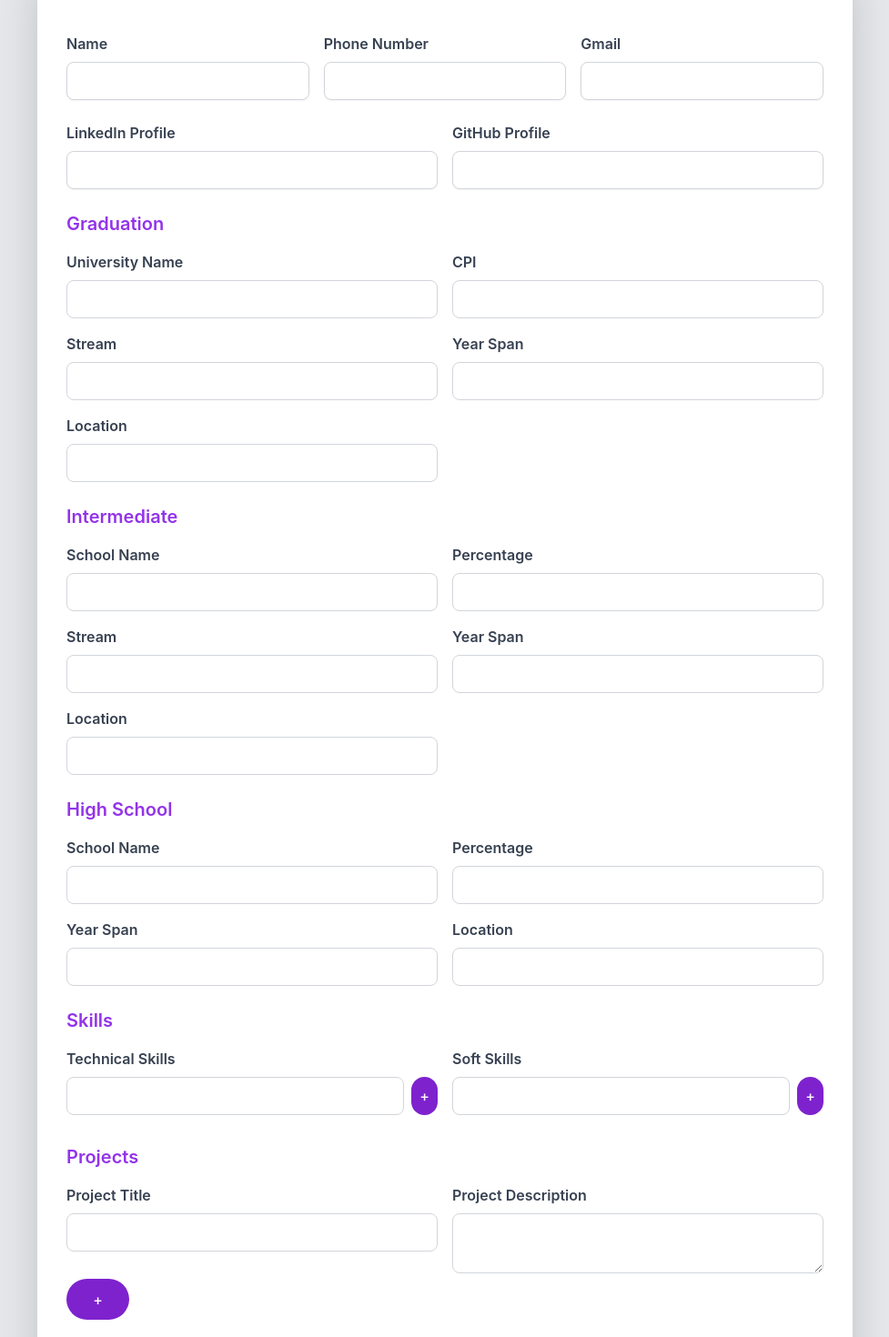
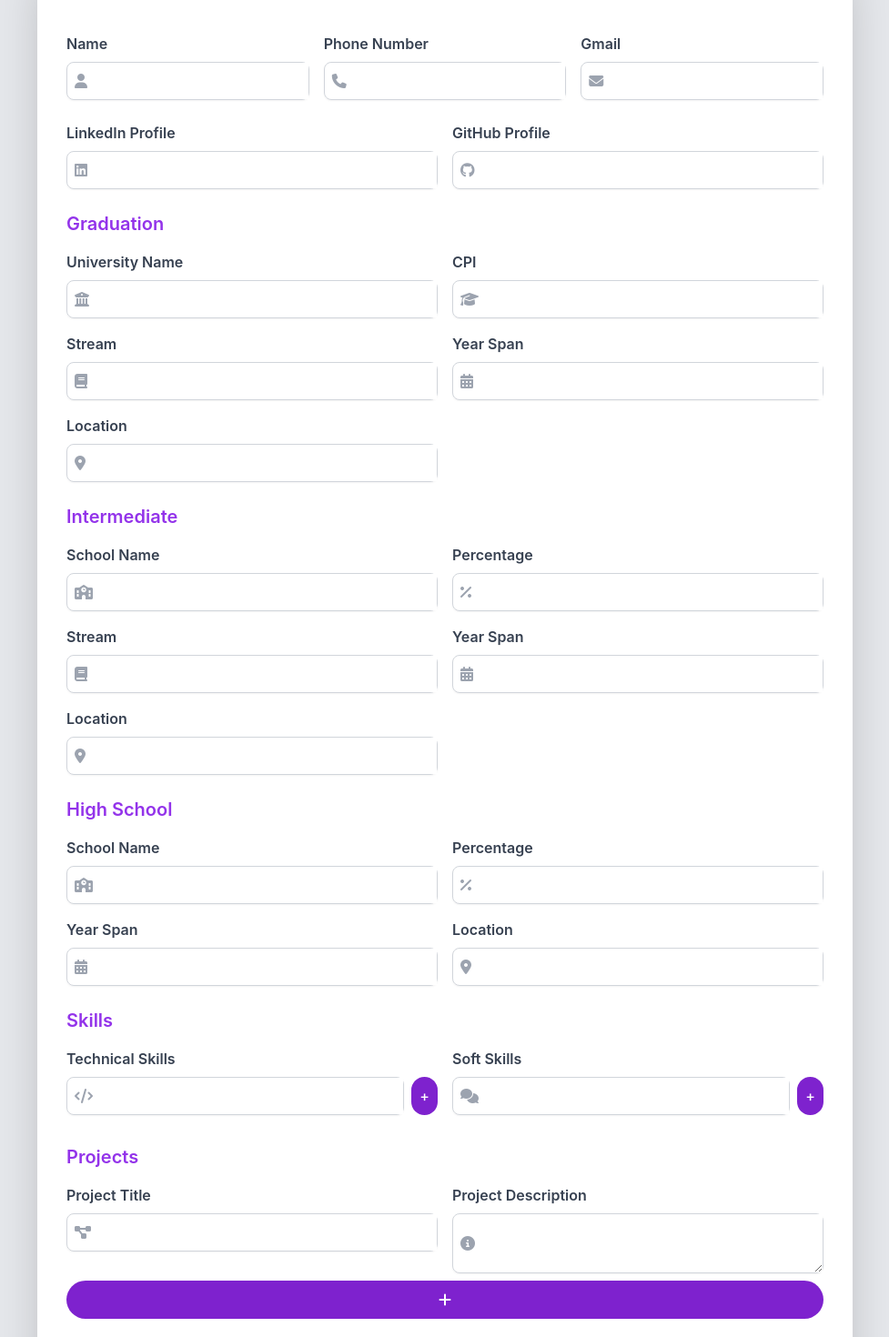
Before and after one commit to prachiagarwal5/resume-matching, a React (Vite) app in the folder frontend/: page /resume-creation in a window 1280 px wide. Shown: the part 180-1650 px from the top of the page at 91% size, without its empty margins (151-1128 px from the left). Built offline with nearby package versions, Linux system fonts and the light colour scheme.

Commit message:
add icons in create.jsx

```diff
--- a/frontend/package.json
+++ b/frontend/package.json
@@ -11,11 +11,14 @@
   },
   "dependencies": {
     "@fortawesome/fontawesome-free": "^6.6.0",
+    "@fortawesome/free-solid-svg-icons": "^6.6.0",
+    "@fortawesome/react-fontawesome": "^0.2.2",
     "axios": "^1.7.7",
     "chart.js": "^4.4.4",
     "react": "^18.3.1",
     "react-chartjs-2": "^5.2.0",
     "react-dom": "^18.3.1",
+    "react-icons": "^5.3.0",
     "react-router-dom": "^6.26.2"
   },
   "devDependencies": {
--- a/frontend/src/pages/create.jsx
+++ b/frontend/src/pages/create.jsx
@@ -1,4 +1,6 @@
 import React, { useState } from 'react';
+import { FontAwesomeIcon } from '@fortawesome/react-fontawesome';
+import { faUser, faPhone, faEnvelope } from '@fortawesome/free-solid-svg-icons';
 
 const CreateResume = () => {
   const [formData, setFormData] = useState({
@@ -117,109 +119,140 @@ const CreateResume = () => {
         <form onSubmit={handleSubmit} className="space-y-6">
           {/* Name, Phone Number, and Gmail in one row */}
           <div className="grid grid-cols-3 gap-4">
-            <div>
+  <div className="relative">
     <label className="block text-gray-700 font-semibold mb-2">Name</label>
+    <div className="flex items-center border border-gray-300 rounded-lg shadow-sm">
+      <i className="fas fa-user text-gray-400 mx-2"></i>
       <input
         type="text"
-                className="w-full px-4 py-2 border border-gray-300 rounded-lg shadow-sm focus:outline-none"
+        className="w-full px-4 py-2 focus:outline-none"
         value={formData.name}
         onChange={(e) => handleInputChange(e, null, 'name')}
         required
       />
     </div>
-            <div>
+  </div>
+  <div className="relative">
     <label className="block text-gray-700 font-semibold mb-2">Phone Number</label>
+    <div className="flex items-center border border-gray-300 rounded-lg shadow-sm">
+      <i className="fas fa-phone text-gray-400 mx-2"></i>
       <input
         type="tel"
-                className="w-full px-4 py-2 border border-gray-300 rounded-lg shadow-sm focus:outline-none"
+        className="w-full px-4 py-2 focus:outline-none"
         value={formData.phoneNumber}
         onChange={(e) => handleInputChange(e, null, 'phoneNumber')}
         required
       />
     </div>
-            <div>
+  </div>
+  <div className="relative">
     <label className="block text-gray-700 font-semibold mb-2">Gmail</label>
+    <div className="flex items-center border border-gray-300 rounded-lg shadow-sm">
+      <i className="fas fa-envelope text-gray-400 mx-2"></i>
       <input
         type="email"
-                className="w-full px-4 py-2 border border-gray-300 rounded-lg shadow-sm focus:outline-none"
+        className="w-full px-4 py-2 focus:outline-none"
         value={formData.gmail}
         onChange={(e) => handleInputChange(e, null, 'gmail')}
         required
       />
     </div>
   </div>
+</div>
+
 
           {/* LinkedIn and GitHub profile in one row */}
           <div className="grid grid-cols-2 gap-4">
-            <div>
+  <div className="relative">
     <label className="block text-gray-700 font-semibold mb-2">LinkedIn Profile</label>
+    <div className="flex items-center border border-gray-300 rounded-lg shadow-sm">
+      <i className="fab fa-linkedin text-gray-400 mx-2"></i> {/* LinkedIn icon */}
       <input
         type="url"
-                className="w-full px-4 py-2 border border-gray-300 rounded-lg shadow-sm focus:outline-none"
+        className="w-full px-4 py-2 focus:outline-none"
         value={formData.linkedIn}
         onChange={(e) => handleInputChange(e, null, 'linkedIn')}
       />
     </div>
-            <div>
+  </div>
+  <div className="relative">
     <label className="block text-gray-700 font-semibold mb-2">GitHub Profile</label>
+    <div className="flex items-center border border-gray-300 rounded-lg shadow-sm">
+      <i className="fab fa-github text-gray-400 mx-2"></i> {/* GitHub icon */}
       <input
         type="url"
-                className="w-full px-4 py-2 border border-gray-300 rounded-lg shadow-sm focus:outline-none"
+        className="w-full px-4 py-2 focus:outline-none"
         value={formData.github}
         onChange={(e) => handleInputChange(e, null, 'github')}
       />
     </div>
   </div>
+</div>
+
 
           {/* Graduation */}
           <div>
   <h3 className="text-xl font-semibold text-purple-600 mb-4">Graduation</h3>
   <div className="grid grid-cols-2 gap-4">
-              <div>
+    <div className="relative">
       <label className="block text-gray-700 font-semibold mb-2">University Name</label>
+      <div className="flex items-center border border-gray-300 rounded-lg shadow-sm">
+        <i className="fas fa-university text-gray-400 mx-2"></i> {/* University icon */}
         <input
           type="text"
-                  className="w-full px-4 py-2 border border-gray-300 rounded-lg"
+          className="w-full px-4 py-2 focus:outline-none"
           value={formData.graduation.universityName}
           onChange={(e) => handleInputChange(e, 'graduation', 'universityName')}
           required
         />
       </div>
-              <div>
+    </div>
+    <div className="relative">
       <label className="block text-gray-700 font-semibold mb-2">CPI</label>
+      <div className="flex items-center border border-gray-300 rounded-lg shadow-sm">
+        <i className="fas fa-graduation-cap text-gray-400 mx-2"></i> {/* CPI icon */}
         <input
           type="text"
-                  className="w-full px-4 py-2 border border-gray-300 rounded-lg"
+          className="w-full px-4 py-2 focus:outline-none"
           value={formData.graduation.cpi}
           onChange={(e) => handleInputChange(e, 'graduation', 'cpi')}
           required
         />
       </div>
-              <div>
+    </div>
+    <div className="relative">
       <label className="block text-gray-700 font-semibold mb-2">Stream</label>
+      <div className="flex items-center border border-gray-300 rounded-lg shadow-sm">
+        <i className="fas fa-book text-gray-400 mx-2"></i> {/* Stream icon */}
         <input
           type="text"
-                  className="w-full px-4 py-2 border border-gray-300 rounded-lg"
+          className="w-full px-4 py-2 focus:outline-none"
           value={formData.graduation.stream}
           onChange={(e) => handleInputChange(e, 'graduation', 'stream')}
           required
         />
       </div>
-              <div>
+    </div>
+    <div className="relative">
       <label className="block text-gray-700 font-semibold mb-2">Year Span</label>
+      <div className="flex items-center border border-gray-300 rounded-lg shadow-sm">
+        <i className="fas fa-calendar-alt text-gray-400 mx-2"></i> {/* Year Span icon */}
         <input
           type="text"
-                  className="w-full px-4 py-2 border border-gray-300 rounded-lg"
+          className="w-full px-4 py-2 focus:outline-none"
           value={formData.graduation.yearSpan}
           onChange={(e) => handleInputChange(e, 'graduation', 'yearSpan')}
           required
         />
       </div>
-              <div>
+    </div>
+    <div className="relative">
       <label className="block text-gray-700 font-semibold mb-2">Location</label>
+      <div className="flex items-center border border-gray-300 rounded-lg shadow-sm">
+        <i className="fas fa-map-marker-alt text-gray-400 mx-2"></i> {/* Location icon */}
         <input
           type="text"
-                  className="w-full px-4 py-2 border border-gray-300 rounded-lg"
+          className="w-full px-4 py-2 focus:outline-none"
           value={formData.graduation.location}
           onChange={(e) => handleInputChange(e, 'graduation', 'location')}
           required
@@ -227,56 +260,72 @@ const CreateResume = () => {
       </div>
     </div>
   </div>
+</div>
+
 
           {/* Intermediate */}
           <div>
   <h3 className="text-xl font-semibold text-purple-600 mb-4">Intermediate</h3>
   <div className="grid grid-cols-2 gap-4">
-              <div>
+    <div className="relative">
       <label className="block text-gray-700 font-semibold mb-2">School Name</label>
+      <div className="flex items-center border border-gray-300 rounded-lg shadow-sm">
+        <i className="fas fa-school text-gray-400 mx-2"></i> {/* School icon */}
         <input
           type="text"
-                  className="w-full px-4 py-2 border border-gray-300 rounded-lg"
+          className="w-full px-4 py-2 focus:outline-none"
           value={formData.intermediate.schoolName}
           onChange={(e) => handleInputChange(e, 'intermediate', 'schoolName')}
           required
         />
       </div>
-              <div>
+    </div>
+    <div className="relative">
       <label className="block text-gray-700 font-semibold mb-2">Percentage</label>
+      <div className="flex items-center border border-gray-300 rounded-lg shadow-sm">
+        <i className="fas fa-percent text-gray-400 mx-2"></i> {/* Percentage icon */}
         <input
           type="text"
-                  className="w-full px-4 py-2 border border-gray-300 rounded-lg"
+          className="w-full px-4 py-2 focus:outline-none"
           value={formData.intermediate.percentage}
           onChange={(e) => handleInputChange(e, 'intermediate', 'percentage')}
           required
         />
       </div>
-              <div>
+    </div>
+    <div className="relative">
       <label className="block text-gray-700 font-semibold mb-2">Stream</label>
+      <div className="flex items-center border border-gray-300 rounded-lg shadow-sm">
+        <i className="fas fa-book text-gray-400 mx-2"></i> {/* Stream icon */}
         <input
           type="text"
-                  className="w-full px-4 py-2 border border-gray-300 rounded-lg"
+          className="w-full px-4 py-2 focus:outline-none"
           value={formData.intermediate.stream}
           onChange={(e) => handleInputChange(e, 'intermediate', 'stream')}
           required
         />
       </div>
-              <div>
+    </div>
+    <div className="relative">
       <label className="block text-gray-700 font-semibold mb-2">Year Span</label>
+      <div className="flex items-center border border-gray-300 rounded-lg shadow-sm">
+        <i className="fas fa-calendar-alt text-gray-400 mx-2"></i> {/* Year Span icon */}
         <input
           type="text"
-                  className="w-full px-4 py-2 border border-gray-300 rounded-lg"
+          className="w-full px-4 py-2 focus:outline-none"
           value={formData.intermediate.yearSpan}
           onChange={(e) => handleInputChange(e, 'intermediate', 'yearSpan')}
           required
         />
       </div>
-              <div>
+    </div>
+    <div className="relative">
       <label className="block text-gray-700 font-semibold mb-2">Location</label>
+      <div className="flex items-center border border-gray-300 rounded-lg shadow-sm">
+        <i className="fas fa-map-marker-alt text-gray-400 mx-2"></i> {/* Location icon */}
         <input
           type="text"
-                  className="w-full px-4 py-2 border border-gray-300 rounded-lg"
+          className="w-full px-4 py-2 focus:outline-none"
           value={formData.intermediate.location}
           onChange={(e) => handleInputChange(e, 'intermediate', 'location')}
           required
@@ -284,46 +333,59 @@ const CreateResume = () => {
       </div>
     </div>
   </div>
+</div>
+
 
           {/* High School */}
           <div>
   <h3 className="text-xl font-semibold text-purple-600 mb-4">High School</h3>
   <div className="grid grid-cols-2 gap-4">
-              <div>
+    <div className="relative">
       <label className="block text-gray-700 font-semibold mb-2">School Name</label>
+      <div className="flex items-center border border-gray-300 rounded-lg shadow-sm">
+        <i className="fas fa-school text-gray-400 mx-2"></i> {/* School icon */}
         <input
           type="text"
-                  className="w-full px-4 py-2 border border-gray-300 rounded-lg"
+          className="w-full px-4 py-2 focus:outline-none"
           value={formData.highSchool.schoolName}
           onChange={(e) => handleInputChange(e, 'highSchool', 'schoolName')}
           required
         />
       </div>
-              <div>
+    </div>
+    <div className="relative">
       <label className="block text-gray-700 font-semibold mb-2">Percentage</label>
+      <div className="flex items-center border border-gray-300 rounded-lg shadow-sm">
+        <i className="fas fa-percent text-gray-400 mx-2"></i> {/* Percentage icon */}
         <input
           type="text"
-                  className="w-full px-4 py-2 border border-gray-300 rounded-lg"
+          className="w-full px-4 py-2 focus:outline-none"
           value={formData.highSchool.percentage}
           onChange={(e) => handleInputChange(e, 'highSchool', 'percentage')}
           required
         />
       </div>
-              <div>
+    </div>
+    <div className="relative">
       <label className="block text-gray-700 font-semibold mb-2">Year Span</label>
+      <div className="flex items-center border border-gray-300 rounded-lg shadow-sm">
+        <i className="fas fa-calendar-alt text-gray-400 mx-2"></i> {/* Year Span icon */}
         <input
           type="text"
-                  className="w-full px-4 py-2 border border-gray-300 rounded-lg"
+          className="w-full px-4 py-2 focus:outline-none"
           value={formData.highSchool.yearSpan}
           onChange={(e) => handleInputChange(e, 'highSchool', 'yearSpan')}
           required
         />
       </div>
-              <div>
+    </div>
+    <div className="relative">
       <label className="block text-gray-700 font-semibold mb-2">Location</label>
+      <div className="flex items-center border border-gray-300 rounded-lg shadow-sm">
+        <i className="fas fa-map-marker-alt text-gray-400 mx-2"></i> {/* Location icon */}
         <input
           type="text"
-                  className="w-full px-4 py-2 border border-gray-300 rounded-lg"
+          className="w-full px-4 py-2 focus:outline-none"
           value={formData.highSchool.location}
           onChange={(e) => handleInputChange(e, 'highSchool', 'location')}
           required
@@ -331,6 +393,8 @@ const CreateResume = () => {
       </div>
     </div>
   </div>
+</div>
+
 
           {/* Skills Section */}
           <div>
@@ -341,12 +405,15 @@ const CreateResume = () => {
       <label className="block text-gray-700 font-semibold mb-2">Technical Skills</label>
       {formData.technicalSkills.map((skill, index) => (
         <div key={index} className="flex items-center mb-2">
+          <div className="flex items-center border border-gray-300 rounded-lg shadow-sm w-full">
+            <i className="fas fa-code text-gray-400 mx-2"></i> {/* Technical skills icon */}
             <input
               type="text"
-                      className="w-full px-4 py-2 border border-gray-300 rounded-lg"
+              className="w-full px-4 py-2 focus:outline-none"
               value={skill}
               onChange={(e) => handleSkillChange(index, 'technicalSkills', e.target.value)}
             />
+          </div>
           <button
             type="button"
             className="ml-2 bg-purple-700 text-white p-2 rounded-full"
@@ -362,12 +429,15 @@ const CreateResume = () => {
       <label className="block text-gray-700 font-semibold mb-2">Soft Skills</label>
       {formData.softSkills.map((skill, index) => (
         <div key={index} className="flex items-center mb-2">
+          <div className="flex items-center border border-gray-300 rounded-lg shadow-sm w-full">
+            <i className="fas fa-comments text-gray-400 mx-2"></i> {/* Soft skills icon */}
             <input
               type="text"
-                      className="w-full px-4 py-2 border border-gray-300 rounded-lg"
+              className="w-full px-4 py-2 focus:outline-none"
               value={skill}
               onChange={(e) => handleSkillChange(index, 'softSkills', e.target.value)}
             />
+          </div>
           <button
             type="button"
             className="ml-2 bg-purple-700 text-white p-2 rounded-full"
@@ -381,6 +451,7 @@ const CreateResume = () => {
   </div>
 </div>
 
+
           {/* Projects Section */}
           <div>
   <h3 className="text-xl font-semibold text-purple-600 mb-4">Projects</h3>
@@ -389,34 +460,42 @@ const CreateResume = () => {
       <div className="grid grid-cols-2 gap-4">
         <div>
           <label className="block text-gray-700 font-semibold mb-2">Project Title</label>
+          <div className="flex items-center border border-gray-300 rounded-lg shadow-sm">
+            <i className="fas fa-project-diagram text-gray-400 mx-2"></i> {/* Project icon */}
             <input
               type="text"
-                      className="w-full px-4 py-2 border border-gray-300 rounded-lg"
+              className="w-full px-4 py-2 focus:outline-none"
               value={project.title}
               onChange={(e) => handleProjectChange(index, 'title', e.target.value)}
               required
             />
           </div>
+        </div>
         <div>
           <label className="block text-gray-700 font-semibold mb-2">Project Description</label>
+          <div className="flex items-center border border-gray-300 rounded-lg shadow-sm">
+            <i className="fas fa-info-circle text-gray-400 mx-2"></i> {/* Description icon */}
             <textarea
-                      className="w-full px-4 py-2 border border-gray-300 rounded-lg"
+              className="w-full px-4 py-2 focus:outline-none"
               value={project.description}
               onChange={(e) => handleProjectChange(index, 'description', e.target.value)}
               required
             />
           </div>
         </div>
+      </div>
       <button
         type="button"
-                  className=" bg-purple-700 text-white  rounded-full w-1/12"
+        className="mt-2 bg-purple-700 text-white p-2 rounded-full hover:bg-purple-800 transition duration-200"
         onClick={addProjectInput}
       >
-                  +
+        <i className="fas fa-plus"></i> {/* Plus icon for adding projects */}
       </button>
     </div>
   ))}
 </div>
+
+{/* Work Experience */}
 <div>
   <h3 className="text-xl font-semibold text-purple-600 mb-4">Work Experience</h3>
   {formData.experience.map((exp, index) => (
@@ -424,44 +503,54 @@ const CreateResume = () => {
       <div className="grid grid-cols-3 gap-4">
         <div>
           <label className="block text-gray-700 font-semibold mb-2">Designation</label>
+          <div className="flex items-center border border-gray-300 rounded-lg shadow-sm">
+            <i className="fas fa-briefcase text-gray-400 mx-2"></i> {/* Briefcase icon */}
             <input
               type="text"
-                      className="w-full px-4 py-2 border border-gray-300 rounded-lg"
+              className="w-full px-4 py-2 focus:outline-none"
               value={exp.designation}
               onChange={(e) => handleExperienceChange(index, 'designation', e.target.value)}
               required
             />
           </div>
+        </div>
         <div>
           <label className="block text-gray-700 font-semibold mb-2">Company Name</label>
+          <div className="flex items-center border border-gray-300 rounded-lg shadow-sm">
+            <i className="fas fa-building text-gray-400 mx-2"></i> {/* Building icon */}
             <input
               type="text"
-                      className="w-full px-4 py-2 border border-gray-300 rounded-lg"
+              className="w-full px-4 py-2 focus:outline-none"
               value={exp.companyName}
               onChange={(e) => handleExperienceChange(index, 'companyName', e.target.value)}
               required
             />
           </div>
+        </div>
         <div>
           <label className="block text-gray-700 font-semibold mb-2">Description</label>
+          <div className="flex items-center border border-gray-300 rounded-lg shadow-sm">
+            <i className="fas fa-info-circle text-gray-400 mx-2"></i> {/* Info icon */}
             <textarea
-                      className="w-full px-4 py-2 border border-gray-300 rounded-lg"
+              className="w-full px-4 py-2 focus:outline-none"
               value={exp.description}
               onChange={(e) => handleExperienceChange(index, 'description', e.target.value)}
               required
             />
           </div>
         </div>
+      </div>
       <button
         type="button"
-                  className="mt-2 bg-purple-700 text-white p-2 rounded-full"
+        className="mt-2 bg-purple-700 text-white p-2 rounded-full hover:bg-purple-800 transition duration-200"
         onClick={addExperienceInput}
       >
-                  +
+        <i className="fas fa-plus"></i> {/* Plus icon for adding experience */}
       </button>
     </div>
   ))}
 </div>
+
 
           {/* Submit Button */}
           <div className="flex justify-center">
```
Also changed, not shown: 1 other file (tests, documents, lock files or other folders). Lines whose indentation alone changed are shown as unchanged.
